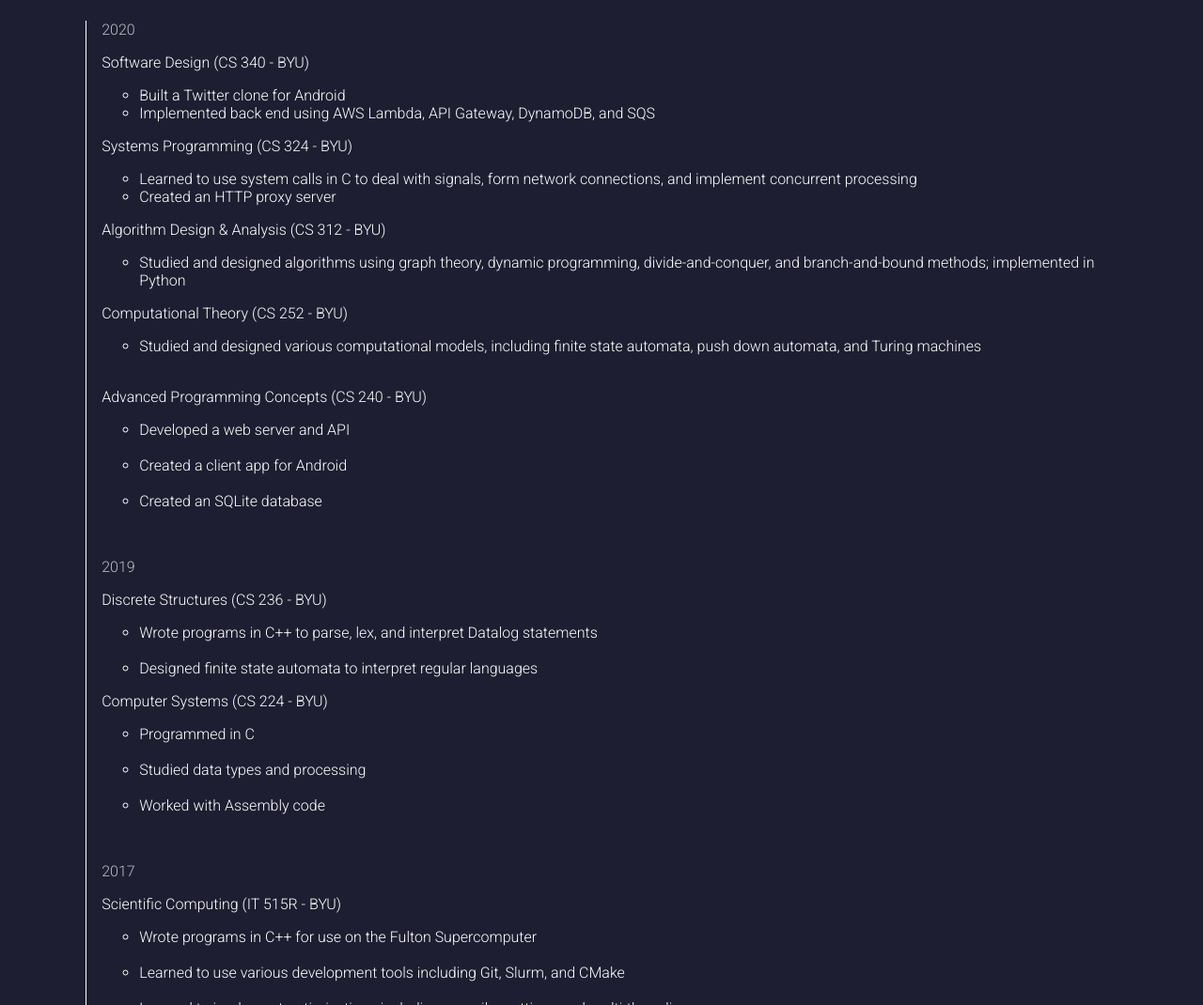
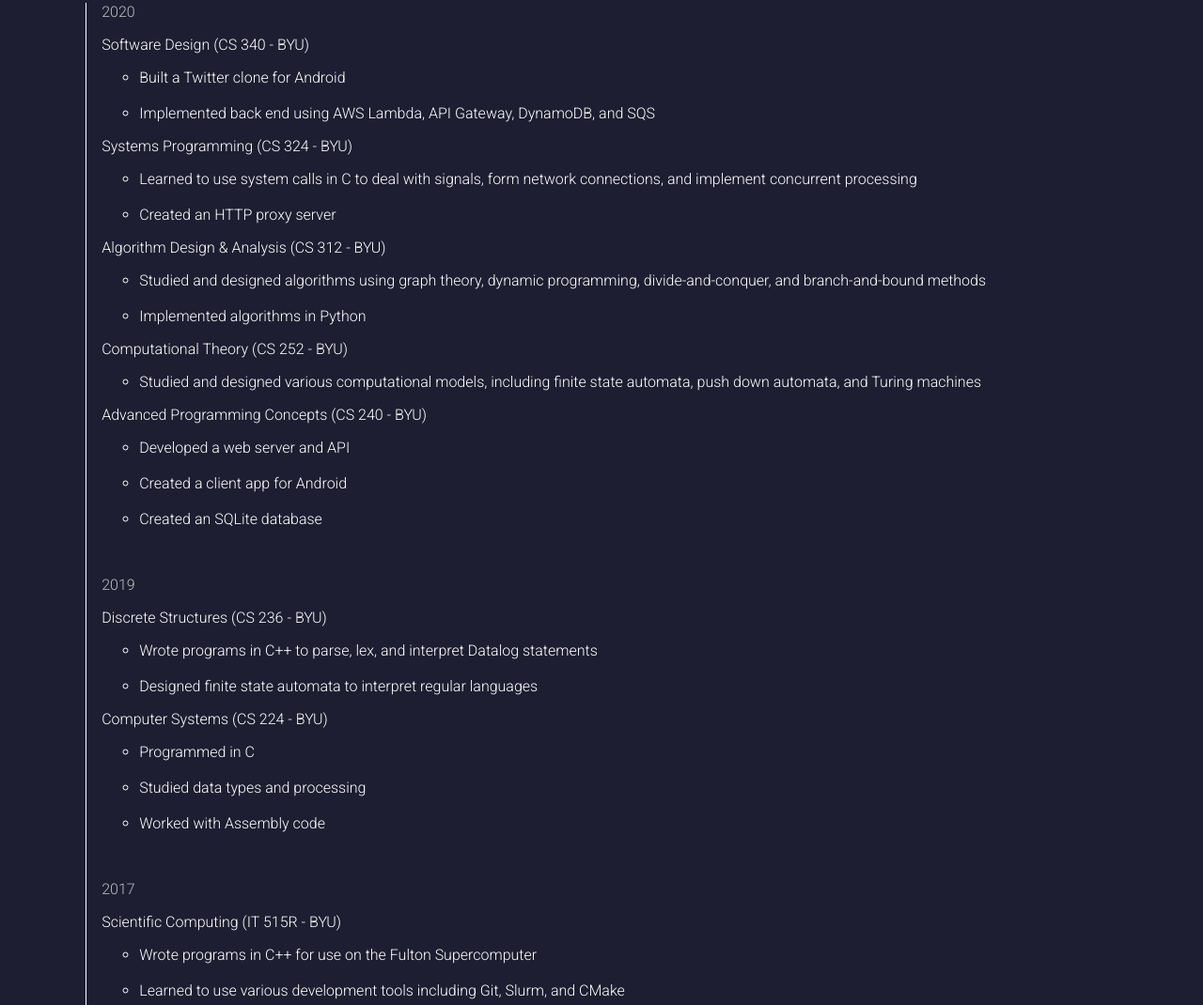
Before and after one commit to danieltaylor/danieltaylor.github.io, a plain HTML site: page about.html in a window 1280 px wide. Shown: the part 1469-2539 px from the top of the page at 94% size. Drawn offline with Linux system fonts and the light colour scheme.

Commit message:
fix spacing

```diff
--- a/about.html
+++ b/about.html
@@ -28,7 +28,7 @@
 			Computer Programmer (BYU Office of Information Technology)<br>
 			<ul>
 				<li>Helped maintain and update university’s Central Authentication Service, a login platform used daily by 30,000+ students and faculty</li><br>
-				<li>Used software and web development tools including AWS, Terraform, and Selenium</li><br>
+				<li>Used software and web development tools including AWS, Terraform, and Selenium</li>
 			</ul><br>
 
 			<p id="date">2015, 2016, 2019</p>
@@ -53,21 +53,22 @@
 			<p id="date">2020</p>
 			Software Design (CS 340 - BYU)<br>
 			<ul>
-				<li>Built a Twitter clone for Android</li>
+				<li>Built a Twitter clone for Android</li><br>
 				<li>Implemented back end using AWS Lambda, API Gateway, DynamoDB, and SQS</li>
 			</ul>
 			Systems Programming (CS 324 - BYU)<br>
 			<ul>
-				<li>Learned to use system calls in C to deal with signals, form network connections, and implement concurrent processing</li>
+				<li>Learned to use system calls in C to deal with signals, form network connections, and implement concurrent processing</li><br>
 				<li>Created an HTTP proxy server</li>
 			</ul>
 			Algorithm Design & Analysis (CS 312 - BYU)<br>
 			<ul>
-				<li>Studied and designed algorithms using graph theory, dynamic programming, divide-and-conquer, and branch-and-bound methods; implemented in Python</li>
+				<li>Studied and designed algorithms using graph theory, dynamic programming, divide-and-conquer, and branch-and-bound methods</li><br>
+				<li>Implemented algorithms in Python</li>
 			</ul>
 			Computational Theory (CS 252 - BYU)<br>
 			<ul>
-				<li>Studied and designed various computational models, including finite state automata, push down automata, and Turing machines</li><br>
+				<li>Studied and designed various computational models, including finite state automata, push down automata, and Turing machines</li>
 			</ul>
 			Advanced Programming Concepts (CS 240 - BYU)<br>
 			<ul>
```
